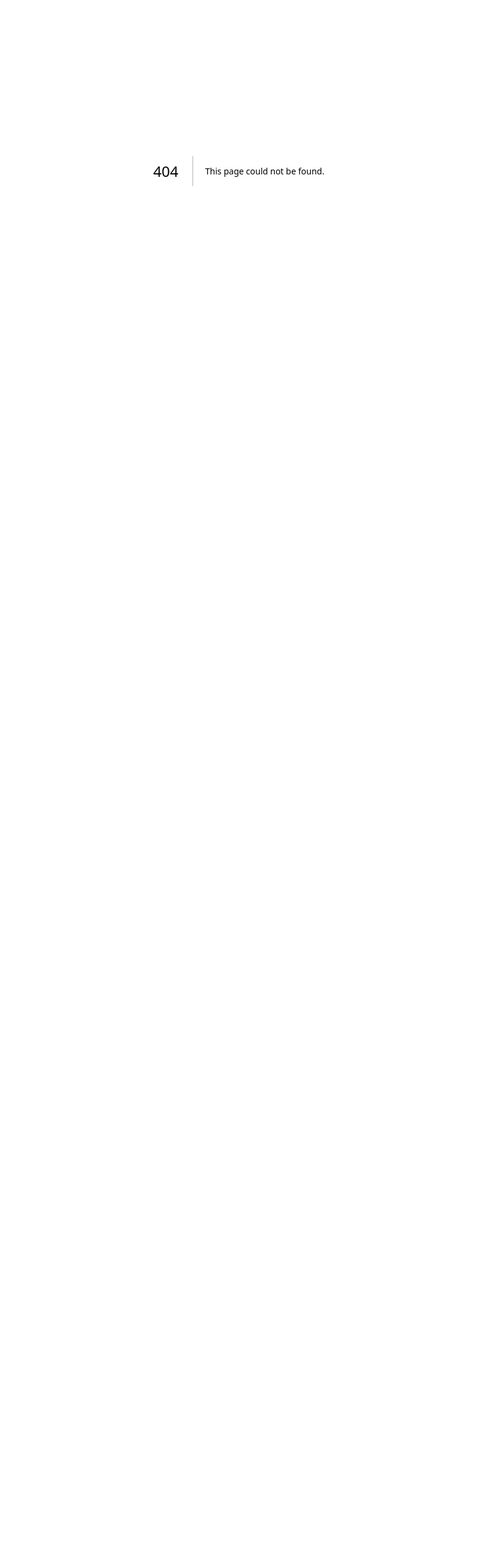
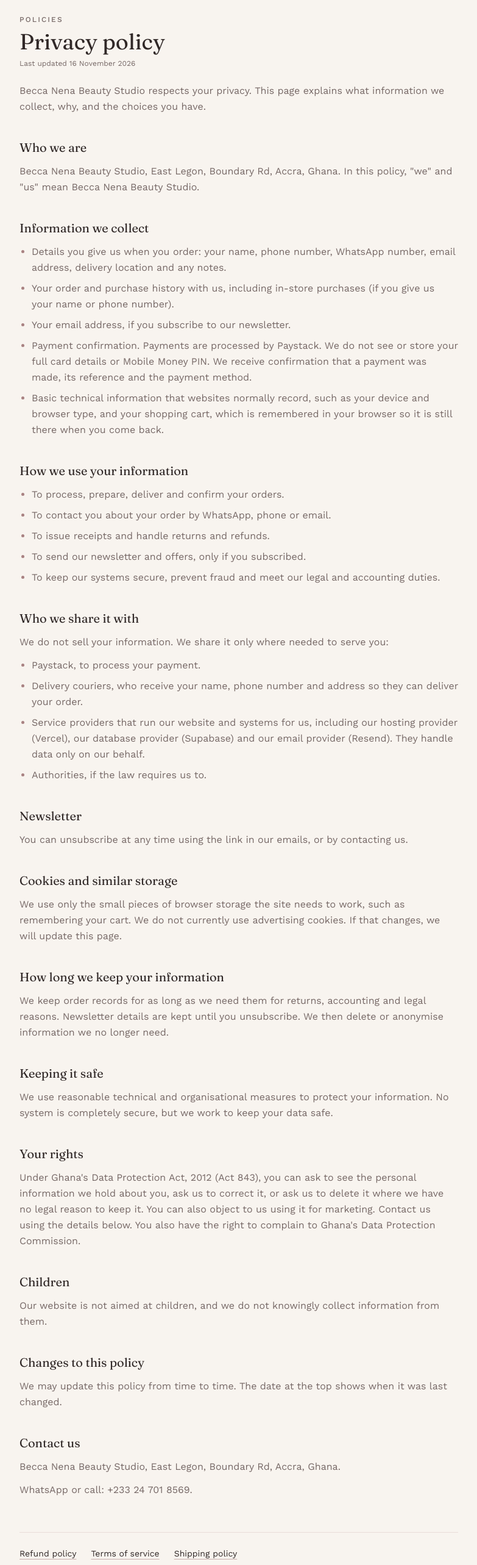
Before and after one commit to Baiden001/becca-nena-beauty-studio, a Next.js app: page /policies/privacy-policy in a window 1280 px wide. Before the commit this address had no page. Shown: the part 120-2686 px from the top of the page at 61% size, without its empty margins (248-1031 px from the left). Before the commit the page ends 800 px from the top, so only its background shows below. Built offline with nearby package versions, Linux system fonts and the light colour scheme; no server answers; the database is empty.

Commit message:
Implement PolicyPage component with dynamic routing

```diff
--- /dev/null
+++ b/src/app/(storefront)/policies/[slug]/page.tsx
@@ -0,0 +1,62 @@
+import type { Metadata } from "next";
+import Link from "next/link";
+import { notFound } from "next/navigation";
+import { POLICIES, POLICY_CONFIG, POLICY_LINKS } from "@/lib/policies";
+
+export function generateStaticParams() {
+  return Object.keys(POLICIES).map((slug) => ({ slug }));
+}
+
+export function generateMetadata({ params }: { params: { slug: string } }): Metadata {
+  const policy = POLICIES[params.slug];
+  return policy
+    ? { title: `${policy.title} | ${POLICY_CONFIG.business}` }
+    : {};
+}
+
+export default function PolicyPage({ params }: { params: { slug: string } }) {
+  const policy = POLICIES[params.slug];
+  if (!policy) notFound();
+
+  return (
+    <main className="mx-auto max-w-3xl px-6 py-16 sm:py-20">
+      <p className="eyebrow">Policies</p>
+      <h1 className="mt-2 font-serif text-4xl text-brown">{policy.title}</h1>
+      <p className="mt-2 text-xs text-taupe">Last updated {POLICY_CONFIG.updated}</p>
+      <p className="mt-6 leading-relaxed text-taupe">{policy.intro}</p>
+
+      {policy.sections.map((section) => (
+        <section key={section.heading}>
+          <h2 className="mt-10 font-serif text-xl text-brown">{section.heading}</h2>
+          {section.paragraphs?.map((p, i) => (
+            <p key={i} className="mt-3 leading-relaxed text-taupe">
+              {p}
+            </p>
+          ))}
+          {section.list && (
+            <ul className="mt-3 list-disc space-y-2 pl-5 leading-relaxed text-taupe marker:text-rose">
+              {section.list.map((item, i) => (
+                <li key={i}>{item}</li>
+              ))}
+            </ul>
+          )}
+        </section>
+      ))}
+
+      <nav aria-label="Other policies" className="mt-14 border-t border-rose/20 pt-6 text-sm">
+        <ul className="flex flex-wrap gap-x-6 gap-y-2">
+          {POLICY_LINKS.filter((l) => l.slug !== policy.slug).map((l) => (
+            <li key={l.slug}>
+              <Link
+                href={`/policies/${l.slug}`}
+                className="text-brown underline decoration-rose/60 underline-offset-4 hover:text-rose"
+              >
+                {l.label}
+              </Link>
+            </li>
+          ))}
+        </ul>
+      </nav>
+    </main>
+  );
+}
```
